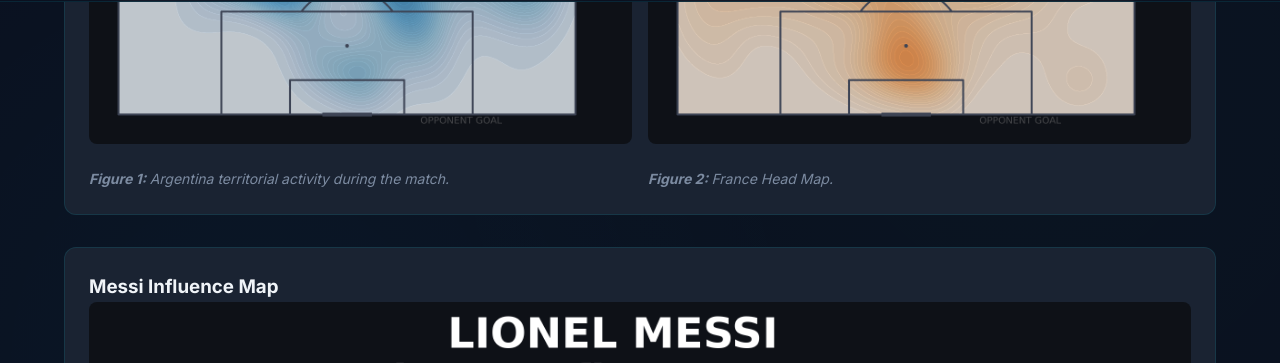
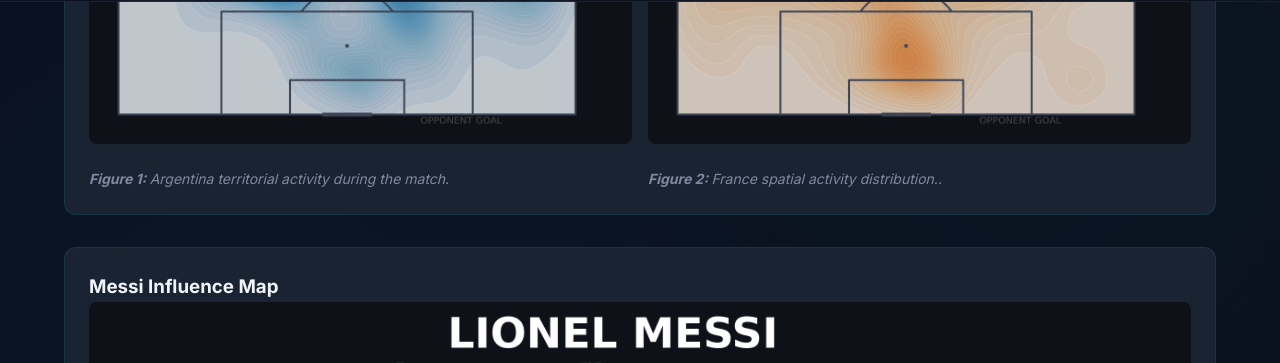
Before and after one commit to Fiallos77/analitykaXG, a Jekyll site: the page built from reports/ArgentinavsFranceHeadMap.md, in a window 1280 px wide and 900 px high, scrolled down 2037 px. Shown: the part 90-453 px from the top of the window. Built offline with Jekyll 4.4.1, drawn with Linux system fonts in a browser that asks for light colours.

Commit message:
Update caption for France Head Map figure

```diff
--- a/reports/ArgentinavsFranceHeadMap.md
+++ b/reports/ArgentinavsFranceHeadMap.md
@@ -88,7 +88,7 @@ lang: en
             </div>
             <div>
                 <img src="{{ site.baseurl }}/assets/images/heatmap_francia.png" alt="Imagen derecha">
-                <p class="viz-caption"><strong>Figure 2: </strong>France Head Map.</p>
+                <p class="viz-caption"><strong>Figure 2: </strong>France spatial activity distribution..</p>
             </div>
         </div>
     </div>
```
